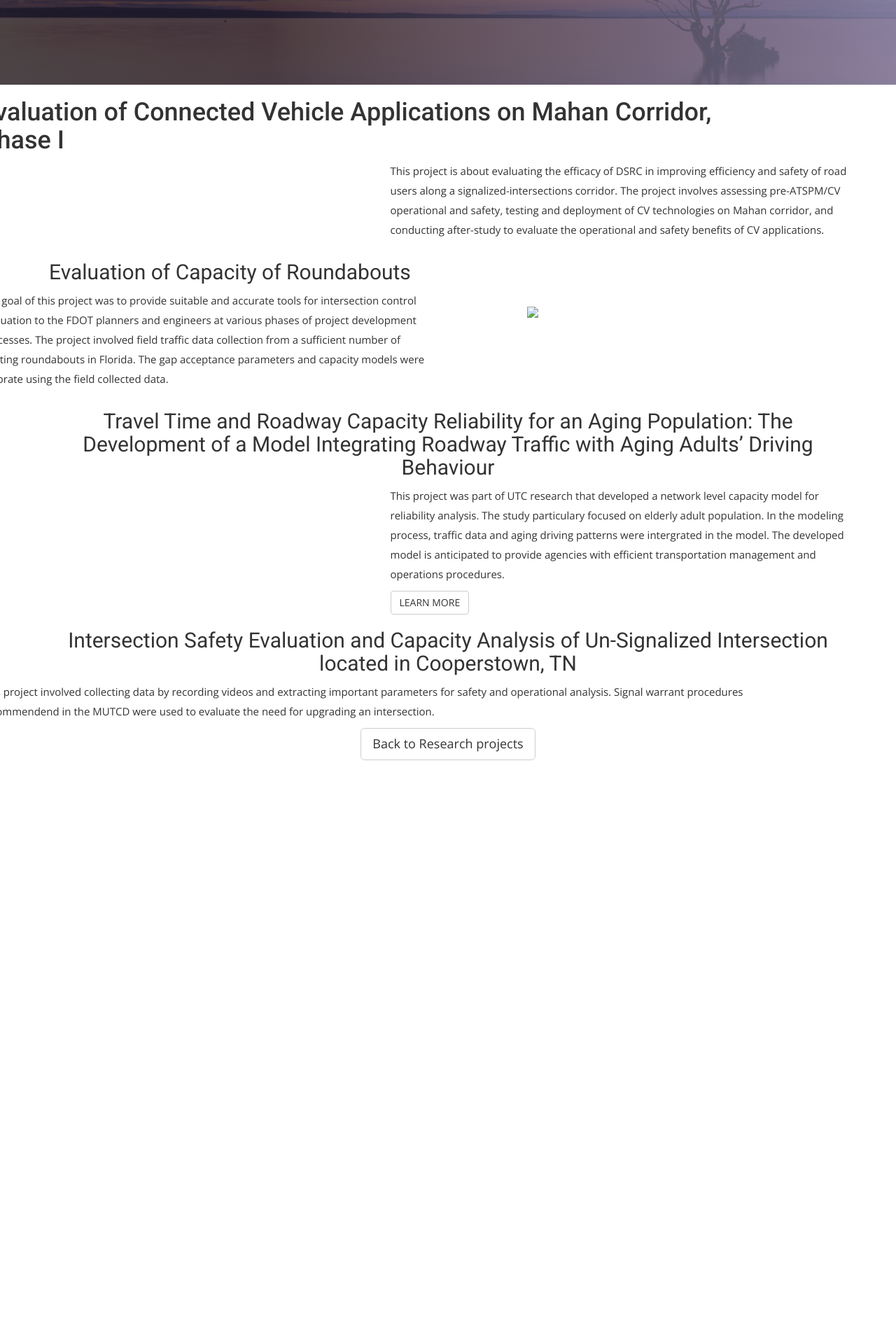
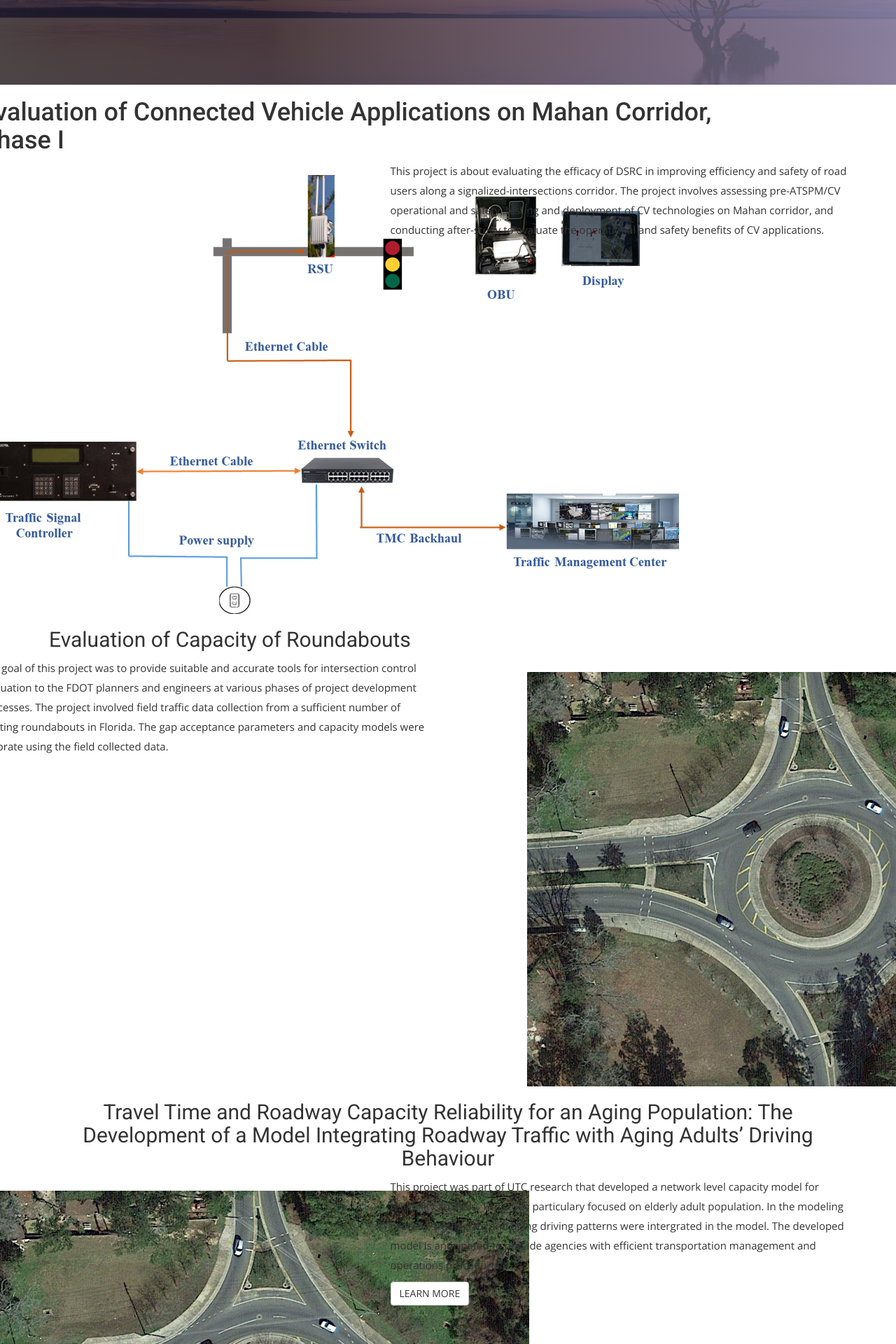
Before and after one commit to ekidando/Emma, a Jekyll site: the page built from TSMO.html, in a window 1280 px wide. Shown: the part 333-2253 px from the top of the page at 70% size. Built offline with Jekyll 4.4.1, drawn with Linux system fonts in a browser that asks for light colours; nearby versions of some CDN libraries; some web fonts are replaced; before the commit the page ends 1459 px from its top, so only the background shows below that.

Commit message:
Update TSMO.html

```diff
--- a/TSMO.html
+++ b/TSMO.html
@@ -30,7 +30,7 @@ published: true
        <div class="col-md-5 col-md-pull-1">
         <div class="block">
           <br>
-          <img src="img/System_architecture.png">
+          <img src="{{ site.baseurl }}/img/System_architecture.png">
 
       </div>
       </div><!-- .col-md-7 close -->
@@ -64,7 +64,7 @@ published: true
       <div class="col-md-5">
         <div class="block">
           <br>
-          <img src="img/roundabout.png">
+          <img src="{{ site.baseurl }}/img/roundabout.png">
         </div>
       </div><!-- .col-md-5 close -->
     </div>
@@ -85,7 +85,7 @@ published: true
       <div class="col-md-5 col-md-pull-1">
         <div class="block">
           <br>
-          <img src="img/roundabout.png">
+          <img src="{{ site.baseurl }}/img/roundabout.png">
 
       </div>
       </div><!-- .col-md-7 close -->
```
